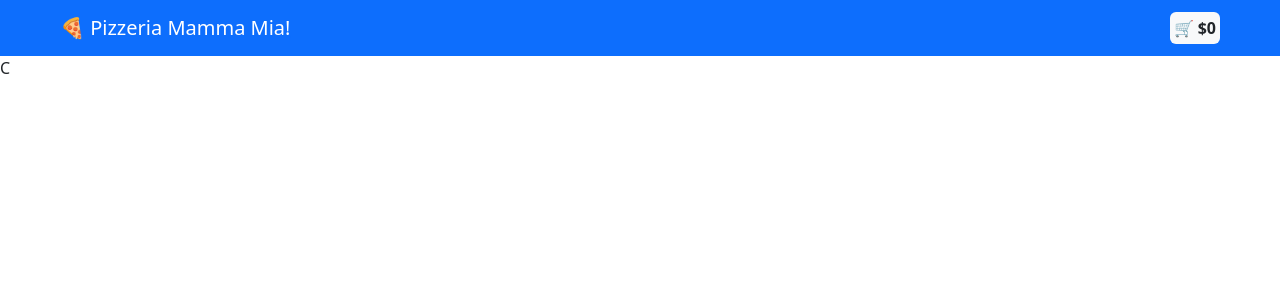
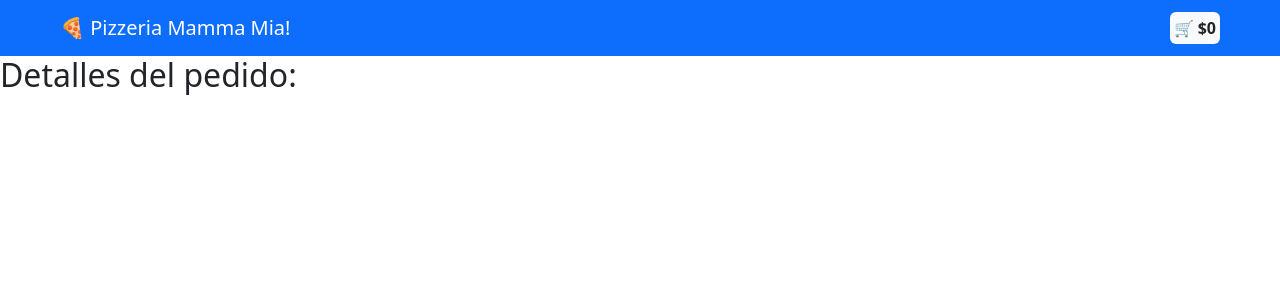
Before and after one commit to Arekkusu17/Prueba-Mamma-Mia-Desafio-Latam, a React (Create React App) app: page /carrito in a window 1280 px wide. Shown: the top 300 px of the page. Built offline with nearby package versions, Linux system fonts and the light colour scheme.

Commit message:
clean not used info

```diff
--- a/src/context/MenuProvider.js
+++ b/src/context/MenuProvider.js
@@ -10,7 +10,7 @@ const MenuProvider = ({ children }) => {
     const getMenuData = async () => {
       const response = await axios.get("/pizzas.json");
       setMenuList(response.data)
-      console.log(response.data)
+
     };
     getMenuData()
   }, [])
--- a/src/views/Cart.js
+++ b/src/views/Cart.js
@@ -1,7 +1,20 @@
 import React from 'react'
+import { CartContext } from '../context/CartProvider'
+import { MenuContext } from '../context/MenuProvider'
 
 export default function Cart() {
+
+  const { cartItems } = React.useContext(CartContext)
+  const { menuList } = React.useContext(MenuContext)
+
   return (
-    <div>C</div>
+    <section className='cart-section'>
+      <div className='order-resume'>
+        <h2>Detalles del pedido:</h2>
+        <div>
+
+        </div>
+      </div>
+    </section>
   )
 }
--- a/src/views/Home.js
+++ b/src/views/Home.js
@@ -1,13 +1,7 @@
 import React from 'react'
 import Gallery from '../components/Gallery';
-import { MenuContext } from '../context/MenuProvider';
 
 export default function Home() {
-  const { menuList, setMenuList } = React.useContext(MenuContext)
-
-
-
-
 
   return (
     <section>
@@ -15,7 +9,7 @@ export default function Home() {
         <h1>¡Pizzería Mamma Mia!</h1>
         <h4>¡Tenemos las mejores pizzas que podrás encontrar!</h4>
       </div>
-      <Gallery menuList={menuList} className="h-100" />
+      <Gallery className="h-100" />
 
     </section>
   )
```
